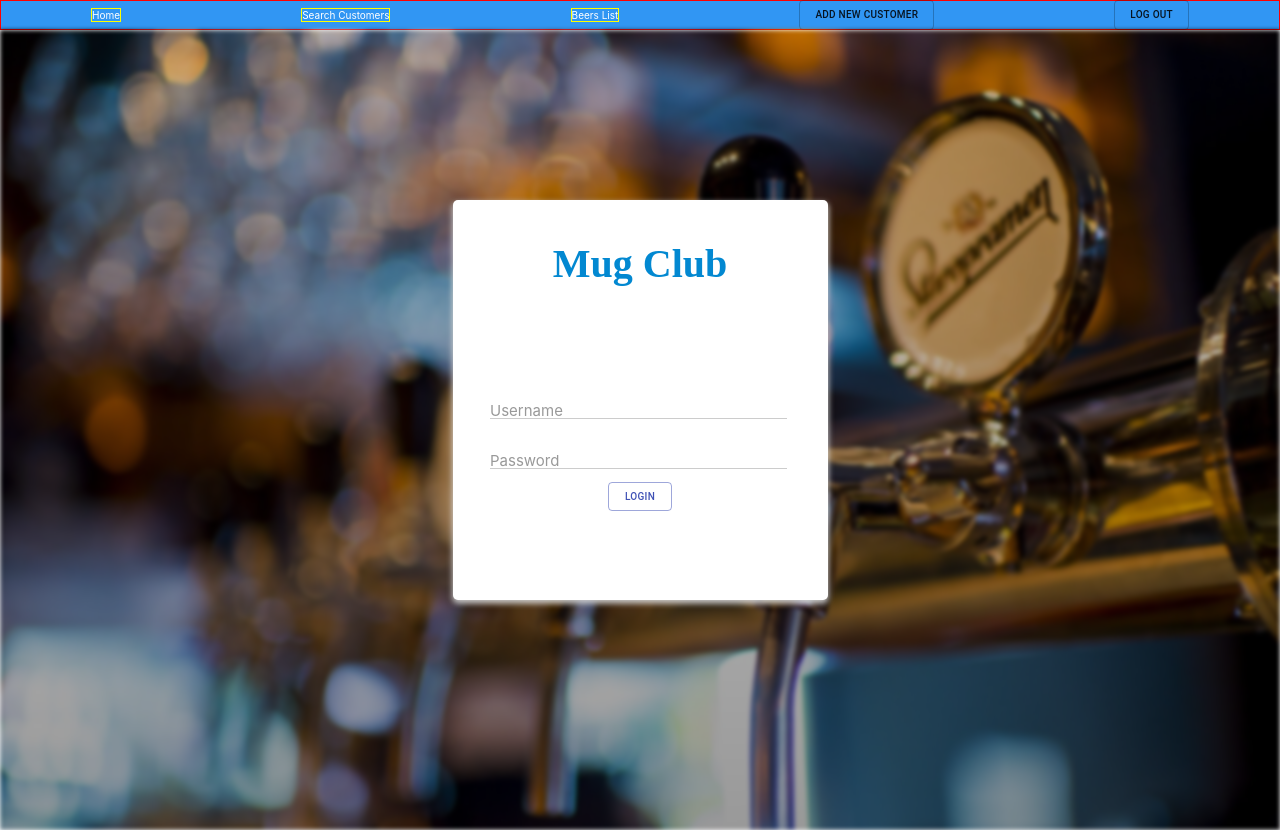
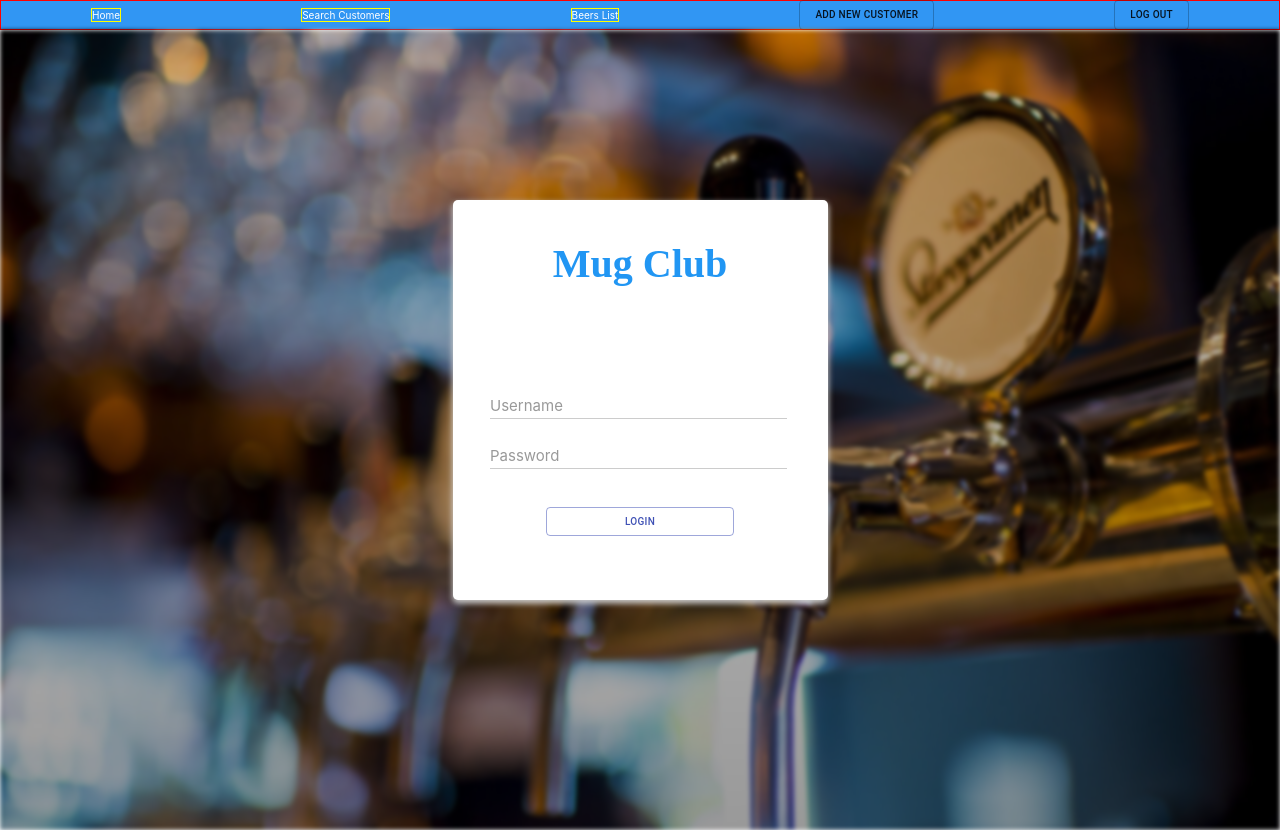
Before and after one commit to r742davis/Mug-Club, a React (Create React App) app in the folder client/: page / in a window 1280 px wide. Built offline with nearby package versions, Linux system fonts and the light colour scheme; no server answers; a web font is replaced by a local one.

Commit message:
Updated display CSS, in progress

```diff
--- a/client/src/Components/BeerDisplay/BeerDisplay.module.css
+++ b/client/src/Components/BeerDisplay/BeerDisplay.module.css
@@ -33,6 +33,8 @@
   border-radius: 0.5rem;
   box-shadow: 0 3px 6px rgba(0,0,0,0.16), 0 3px 6px rgba(0,0,0,0.23);
   background: white;
+  height: 8rem !important;
+  font-size: 2rem !important;
 }
 
 .ListItem:hover {
--- a/client/src/Components/auth/Login/Login.module.css
+++ b/client/src/Components/auth/Login/Login.module.css
@@ -9,7 +9,7 @@
 }
 .Container h1 {
   font-family: 'Bowlby One SC', cursive;
-  color:#0288d1;
+  color: #2196f3;
   text-align: center;
   padding-top: 4rem;
   font-size: 4rem;
@@ -45,7 +45,7 @@
   font-weight: normal;
   position: absolute;
   pointer-events: none;
-  top: 2rem;
+  top: 1.5rem;
   transition: 0.2s ease all;
   -moz-transition: 0.2s ease all;
   -webkit-transition: 0.2s ease all;
@@ -53,10 +53,11 @@
 .Input:focus ~ .Label, .Input:valid ~ .Label {
   top: -0.5rem;
   font-size: 1rem;
-  color: #5264AE;
+  color: #2196f3;
 }
 .Submit {
-  margin: 0 auto;
+  margin-top: 2.5rem !important;
+  width: 100% !important;
 }
 
 /* Bar Changes */
@@ -71,7 +72,7 @@
   width: 0;
   bottom: 0px;
   position: absolute;
-  background: #5264AE;
+  background: #2196f3;
   transition: 0.2s ease all;
   -moz-transition: 0.2s ease all;
   -webkit-transition: 0.2s ease all;
```
